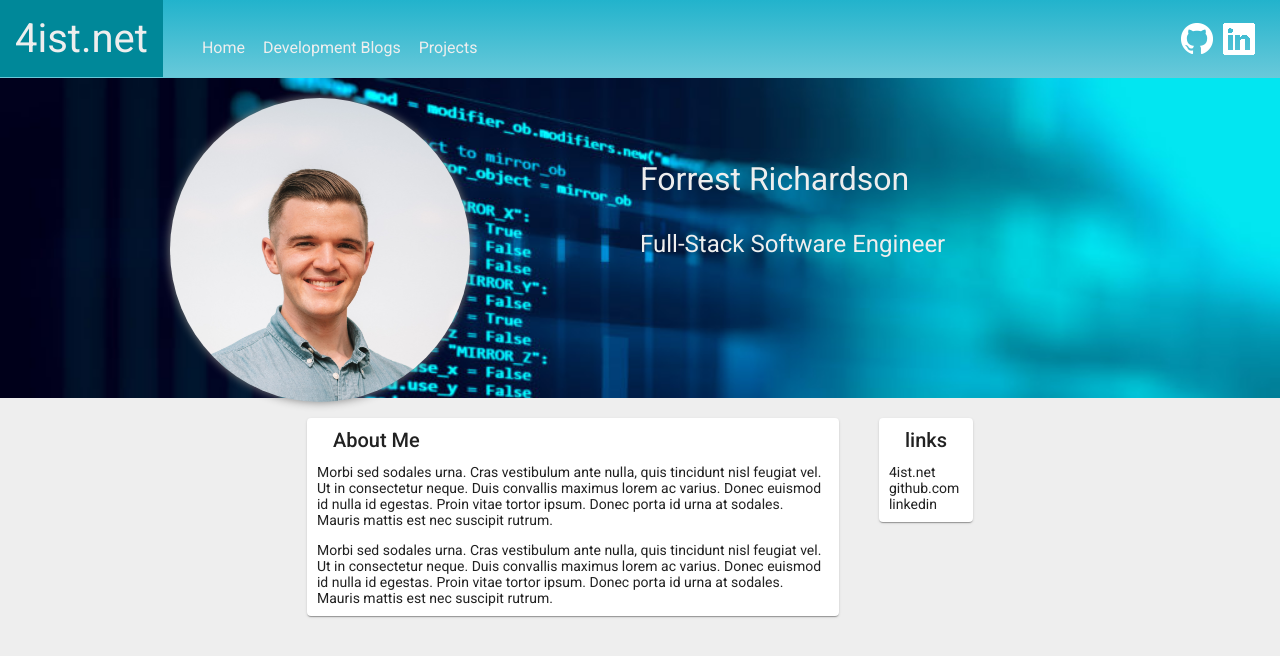
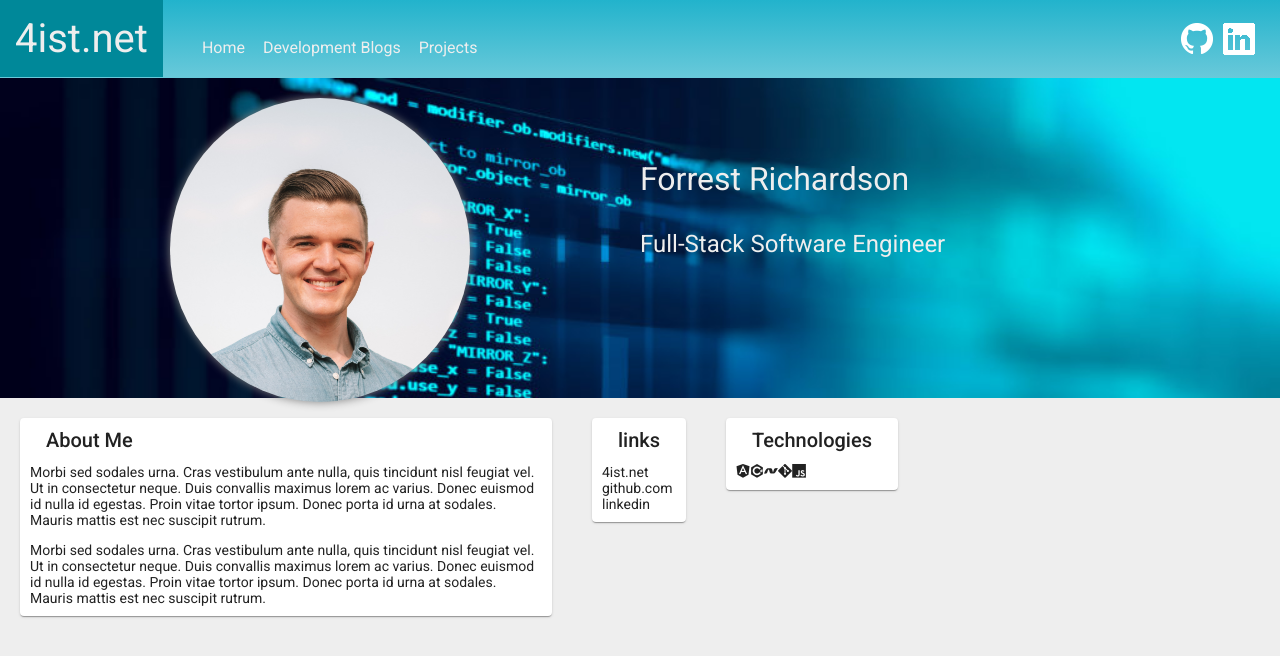
Before and after one commit to 4ist/Legacy-4ist.io, an Angular app: page / in a window 1280 px wide. Shown: the top 656 px of the page. Built offline with nearby package versions, Linux system fonts and the light colour scheme.

Commit message:
added icons for testing purposes

```diff
--- a/src/app/app.module.ts
+++ b/src/app/app.module.ts
@@ -16,7 +16,8 @@ import { HomeComponent } from './components/home/home.component';
     DevBlogsComponent,
     HeaderComponent,
     ProjectsComponent,
-    HomeComponent
+    HomeComponent,
+
   ],
   imports: [
     BrowserModule,
--- a/src/app/components/home/home.component.html
+++ b/src/app/components/home/home.component.html
@@ -1,3 +1,13 @@
+
+<header>
+  <link rel="stylesheet" href="https://cdn.jsdelivr.net/gh/devicons/devicon@master/devicon.min.css">
+ <link rel="stylesheet" href="https://cdn.jsdelivr.net/gh/devicons/devicon@master/devicon.min.css">
+ <link rel="stylesheet" href="https://cdn.jsdelivr.net/gh/devicons/devicon@master/devicon.min.css">
+ <link rel="stylesheet" href="https://cdn.jsdelivr.net/gh/devicons/devicon@master/devicon.min.css">
+ <link rel="stylesheet" href="https://cdn.jsdelivr.net/gh/devicons/devicon@master/devicon.min.css">
+
+</header>
+
 <!--my face, in a circle with some webdev background picture-->
 <div class="background">
   <div id="AboutBanner" class="aboutBanner">
@@ -11,27 +21,24 @@
   </div>
 </div>
 
-  <div class="aboutContents">
   <!--a little bitta aboutme content-->
 
-    <mat-card class="card">
+  <mat-card id="Bio" class="card">
     <mat-card-header>
       <mat-card-title>About Me</mat-card-title>
     </mat-card-header>
     <mat-card-content>
       <p>
-          Morbi sed sodales urna. Cras vestibulum ante nulla, quis tincidunt
-          nisl feugiat vel. Ut in consectetur neque. Duis convallis maximus
-          lorem ac varius. Donec euismod id nulla id egestas. Proin vitae tortor
-          ipsum. Donec porta id urna at sodales. Mauris mattis est nec suscipit
-          rutrum.
+        Morbi sed sodales urna. Cras vestibulum ante nulla, quis tincidunt nisl
+        feugiat vel. Ut in consectetur neque. Duis convallis maximus lorem ac
+        varius. Donec euismod id nulla id egestas. Proin vitae tortor ipsum.
+        Donec porta id urna at sodales. Mauris mattis est nec suscipit rutrum.
       </p>
       <p>
-          Morbi sed sodales urna. Cras vestibulum ante nulla, quis tincidunt
-          nisl feugiat vel. Ut in consectetur neque. Duis convallis maximus
-          lorem ac varius. Donec euismod id nulla id egestas. Proin vitae tortor
-          ipsum. Donec porta id urna at sodales. Mauris mattis est nec suscipit
-          rutrum.
+        Morbi sed sodales urna. Cras vestibulum ante nulla, quis tincidunt nisl
+        feugiat vel. Ut in consectetur neque. Duis convallis maximus lorem ac
+        varius. Donec euismod id nulla id egestas. Proin vitae tortor ipsum.
+        Donec porta id urna at sodales. Mauris mattis est nec suscipit rutrum.
       </p>
     </mat-card-content>
   </mat-card>
@@ -40,23 +47,65 @@
 
   <!--link to github, linkedin, resume-->
 
-    <mat-card class="card">
+  <mat-card id="Links" class="card">
     <mat-card-header>
-        <!--
-   <div mat-card-avatar class="example-header-image"></div>
-  -->
+
 
       <mat-card-title>links</mat-card-title>
     </mat-card-header>
-      <!--
-  <img mat-card-image src="https://material.angular.io/assets/img/examples/shiba2.jpg" alt="Photo of a Shiba Inu">
--->
-      <mat-card-content class="dev-blog-content">
+    <mat-card-content>
       <div>4ist.net</div>
       <div>github.com</div>
       <div>linkedin</div>
     </mat-card-content>
   </mat-card>
-  </div>
 
+  <mat-card id="Technologies" class="card">
+    <mat-card-header>
+      <mat-card-title>Technologies</mat-card-title>
+    </mat-card-header>
+    <mat-card-content>
+      <i class="devicon-angularjs-plain"></i>
+      <i class="devicon-csharp-plain"></i>
+      <i class="devicon-dot-net-plain"></i>
+      <i class="devicon-git-plain"></i>
+      <i class="devicon-javascript-plain"></i>
+    </mat-card-content>
+  </mat-card>
+
+<!--in header:
+
+<link rel="stylesheet" href="https://cdn.jsdelivr.net/gh/devicons/devicon@master/devicon.min.css">
+ <link rel="stylesheet" href="https://cdn.jsdelivr.net/gh/devicons/devicon@master/devicon.min.css">
+ <link rel="stylesheet" href="https://cdn.jsdelivr.net/gh/devicons/devicon@master/devicon.min.css">
+ <link rel="stylesheet" href="https://cdn.jsdelivr.net/gh/devicons/devicon@master/devicon.min.css">
+ <link rel="stylesheet" href="https://cdn.jsdelivr.net/gh/devicons/devicon@master/devicon.min.css">
+
+
+
+
+
+
+
+
+
+
+
+
+
+
+
+
+
+
+
+
+
+
+
+
+
+
+
+-->
 <!--copyright footer-->
```
Lines whose indentation alone changed are shown as unchanged.
